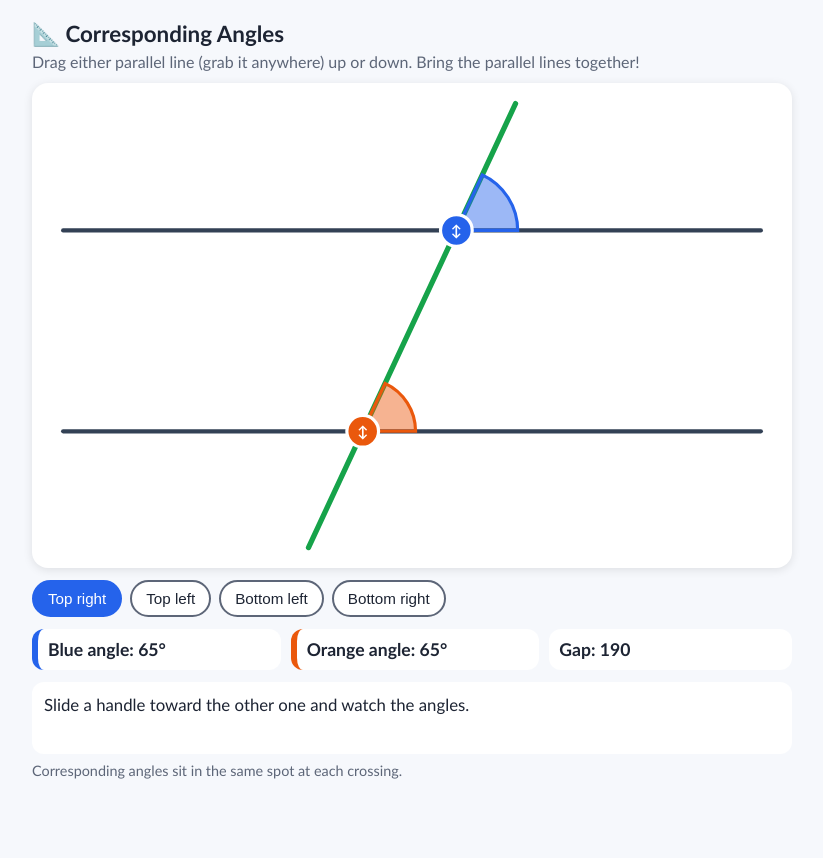
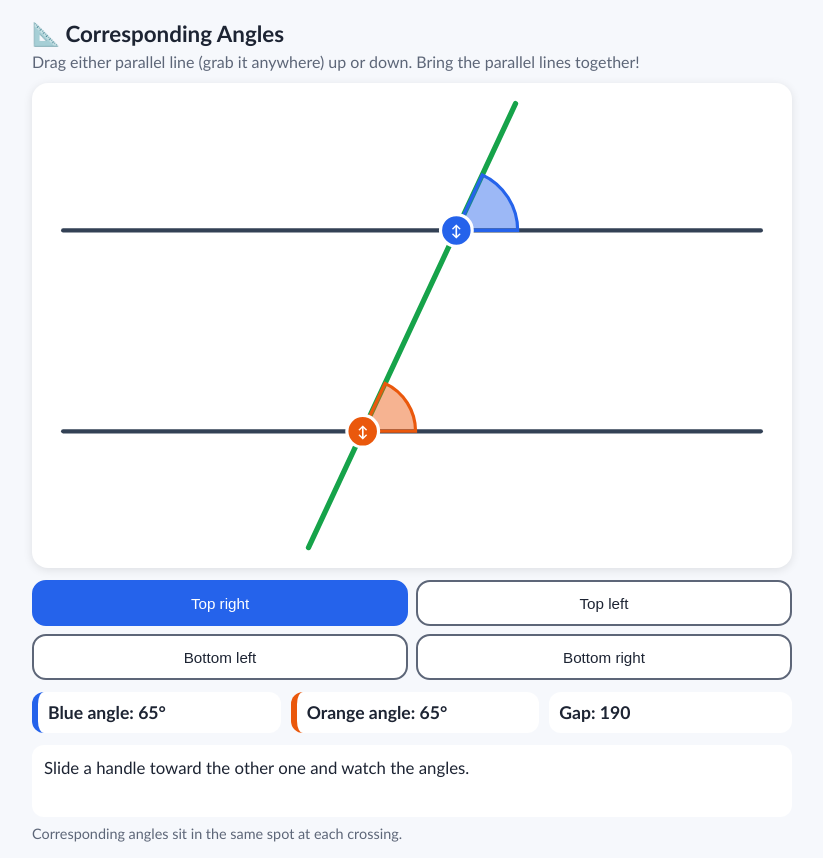
Before and after one commit to Crisovet/angles, a plain HTML site: page Corresponding Angles Explorer.html in a window 1280 px wide. Shown: the whole page, without its empty margins (228-1051 px from the left). Before the commit the page ends 800 px from the top, so only its background shows below. Drawn offline with Linux system fonts and the light colour scheme.

Commit message:
Update Corresponding Angles Explorer.html

```diff
--- a/Corresponding Angles Explorer.html
+++ b/Corresponding Angles Explorer.html
@@ -16,8 +16,8 @@ p.sub{margin:0 0 12px;color:var(--muted)}
 .card{background:var(--card);border-radius:16px;padding:10px;box-shadow:0 2px 10px rgba(0,0,0,.1)}
 svg{width:100%;height:auto;touch-action:none;display:block}
 svg path{pointer-events:none}
-.pairs{display:flex;gap:8px;flex-wrap:wrap;margin:12px 0}
-.pairs button{border:2px solid var(--muted);background:var(--card);color:var(--text);border-radius:999px;padding:8px 14px;font-size:.95rem;cursor:pointer}
+.pairs{display:grid;grid-template-columns:1fr 1fr;gap:8px;margin:12px 0}
+.pairs button{border:2px solid var(--muted);background:var(--card);color:var(--text);border-radius:14px;padding:10px 8px;min-height:46px;width:100%;font-size:.95rem;cursor:pointer}
 .pairs button.on{border-color:var(--a);background:var(--a);color:#fff}
 .read{display:flex;gap:10px;flex-wrap:wrap}
 .chip{flex:1;min-width:140px;border-radius:12px;padding:10px;background:var(--card);font-size:1.1rem;font-weight:bold}
```
